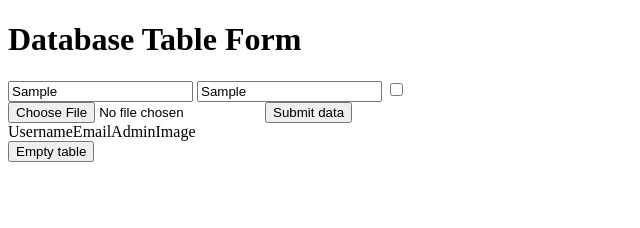
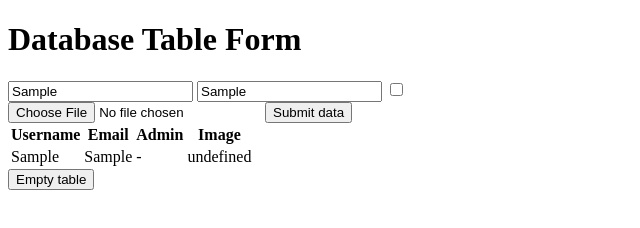
Before and after one commit to lillabbbbbb/W2, a plain HTML site: page index.html in a window 1280 px wide. Both pictures are taken after typing "Sample", "Sample" into the empty fields and a click on the button "Submit data". Shown: the whole page, without its empty margins (0-640 px from the left). Drawn offline with Linux system fonts and the light colour scheme.

Commit message:
all except one functionality (resetting data list) work

```diff
--- a/database.js
+++ b/database.js
@@ -1,9 +1,87 @@
-const submitButton = document.getElementById(submit-data)
+let submitButton = document.getElementById("submit-data")
+let emptyTableButton = document.getElementById("empty-table")
 
-submitButton.addEventListener("clicked", () => {
-    const username = document.getElementById("input-username")
-    const email = document.getElementById("input-email")
-    const isAdmin = document.getElementById("input-admin")
-    const imageFile = document.getElementById("input-image")
+
+let div = document.getElementById("div")
+let tbody = document.getElementById("tbody")
+
+let usernames = []
+
+submitButton.addEventListener("click", () => {
+
+    console.log("Usernames: " + usernames)
+
+    //save input as properties of an object
+    let person = {
+        username: document.getElementById("input-username").value,
+        email: document.getElementById("input-email").value,
+        admin: isAdmin(document.getElementById("input-admin").checked),
+        file: document.getElementById("input-image").files[0]
+    }
+
+    console.log("Submitting data: Username: " + person.username+ ", Email: " + person.email + ", Admin: " + person.admin + " , Image: " + person?.file)
+
+    //if no username was entered, the submitted data is not saved
+    if(!person.username) return
+
+    //check if username already exists
+    if(usernames.includes(person.username)){
+       console.log("This username already exists..")
+
+        console.log("Before: " + tbody.children[usernames.indexOf(person.username)].children[1].innerText)
+
+        //note: I discovered the .children method at https://stackoverflow.com/questions/61268190/change-table-tr-elements-using-js
+
+        /*tbody.children[usernames.indexOf(person.username)].children[1].innerText = person.email
+       tbody.children[usernames.indexOf(person.username)].children[2].innerText = person.admin
+       tbody.children[usernames.indexOf(person.username)].children[3].innerText = person.file
+        */
+        //shorter way to do the same:
+        let i = 0;
+        Object.keys(person).forEach(key => {
+            tbody.children[usernames.indexOf(person.username)].children[i++].innerText = person[key]
+
+        })
+
+
+       console.log("After: " + tbody.children[usernames.indexOf(person.username)].children[1].innerText)
+
+        return
+    }
+
+
+    let tr = document.createElement("tr")
+
+    //iterate through the properties of person object, adding each property value to the table as a cell
+    Object.keys(person).forEach(key => {
+        let newCell = document.createElement("td")
+        newCell.innerText = person[key];
+        console.log(key + ": " + person[key])
+        tr.appendChild(newCell)
+    })
+    usernames.push(person.username)
+
+    tbody.appendChild(tr)
+    rows.push(person)
 
 })
+
+emptyTableButton.addEventListener("click", () => {
+
+    //remove all rows from the table
+    while(tbody.hasChildNodes){
+        tbody.removeChild(tbody.lastChild)
+    }
+
+    //reset variables
+    usernames = []
+    console.log("Usernames after reset: " + usernames)
+})
+
+//returns the corresponding letter depending on whether the @param boolean is true of false
+function isAdmin(boolean){
+    if(boolean){
+        return "A"
+    }
+    else return "-"
+}
--- a/index.html
+++ b/index.html
@@ -3,7 +3,6 @@
 <head>
     <meta charset="UTF-8">
     <meta name="viewport" content="width=device-width, initial-scale=1.0">
-    <script src="database.js"></script>
     <title>Database Table Form</title>
 </head>
 <body>
@@ -19,13 +18,27 @@
     <button id="submit-data">Submit data</button><br>
 
     <table id="table">
-        <thead>Username</thead>
-        <thead>Email</thead>
-        <thead>Admin</thead>
-        <thead>Image</thead>
+
+        <thead>
+            <tr>
+            <th id="col-username">Username</th>
+            <th id="col-email">Email</th>
+            <th id="col-admin">Admin</th>
+            <th id="col-image">Image</th>
+        </tr>
+        </thead>
+
+        <tbody id="tbody">
+
+        </tbody>
+
+
     </table>
 
     <button id="empty-table">Empty table</button>
 
+
+
+    <script src="database.js"></script>
 </body>
 </html>
```
